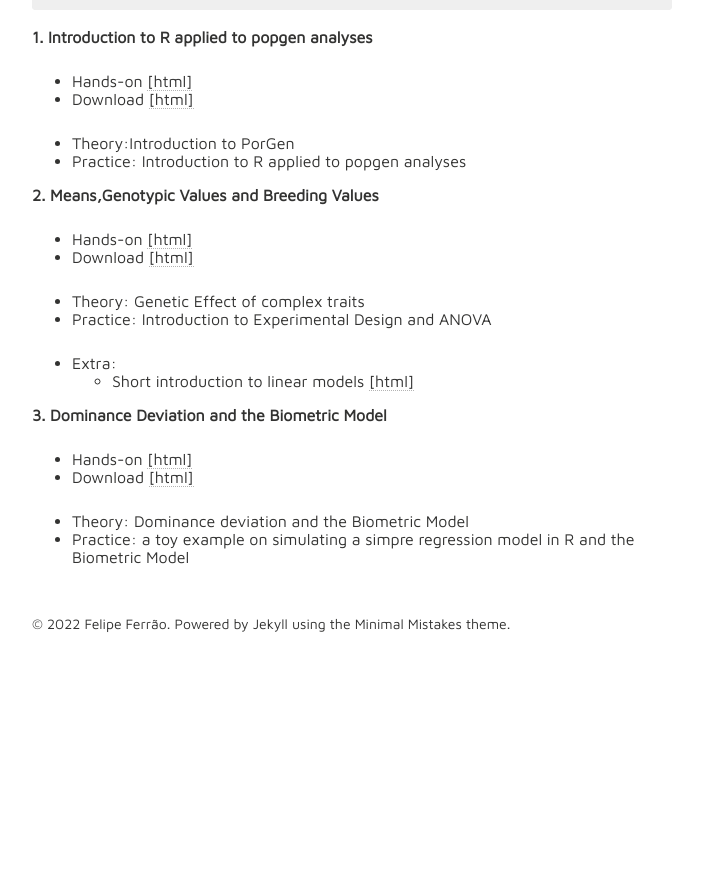
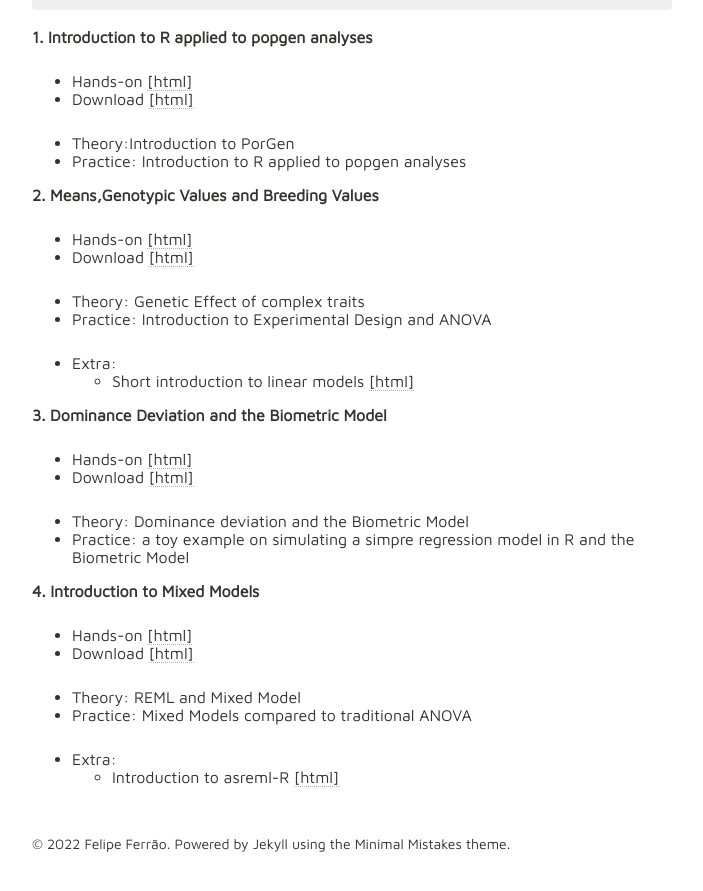
Before and after one commit to lfelipe-ferrao/lfelipe-ferrao.github.io, a Jekyll site: the page built from class/quantGenetic/index.md, in a window 1280 px wide and 900 px high, scrolled down 2023 px. Shown: the top 891 px of the window, without its empty margins (288-991 px from the left). Built offline with Jekyll 4.4.1, drawn with Linux system fonts in a browser that asks for light colours; nearby versions of some CDN libraries; our own code applies the rules of GitHub Pages for plain Markdown files; before the commit the page ends 2703 px from its top, so only the background shows below that.

Commit message:
Update index.md

```diff
--- a/class/quantGenetic/index.md
+++ b/class/quantGenetic/index.md
@@ -83,3 +83,14 @@ It is an attempt to organize and make available to any student the class notes u
 
 - Theory: Dominance deviation and the Biometric Model
 - Practice: a toy example on simulating a simpre regression model in R and the Biometric Model
+
+**4. Introduction to Mixed Models**
+
+- Hands-on [[html]](https://htmlpreview.github.io/?https://github.com/lfelipe-ferrao/lfelipe-ferrao.github.io/blob/master/class/quantGenetic/week3_2022.html)
+- Download [[html]](https://minhaskamal.github.io/DownGit/#/home?url=https://github.com/lfelipe-ferrao/lfelipe-ferrao.github.io/blob/master/class/quantGenetic/week3_2022.html)
+
+- Theory: REML and Mixed Model
+- Practice: Mixed Models compared to traditional ANOVA
+
+- Extra:
+  - Introduction to asreml-R [[html]](https://htmlpreview.github.io/?https://github.com/lfelipe-ferrao/lfelipe-ferrao.github.io/blob/master/class/quantGenetic/2ntro_ASREML.html)
```
